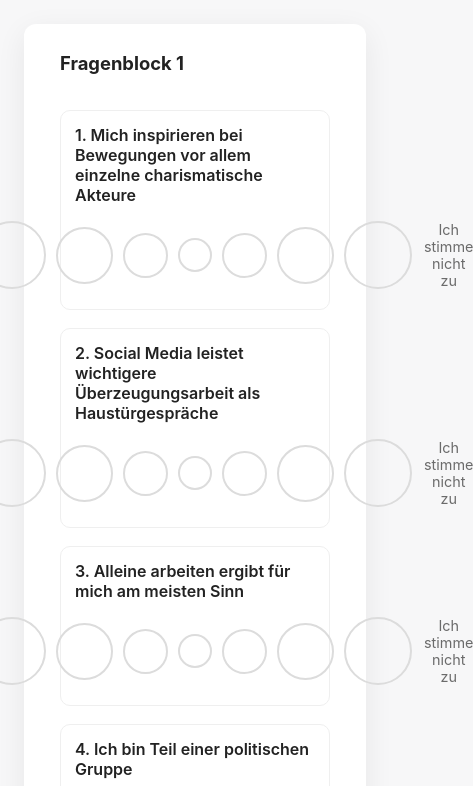
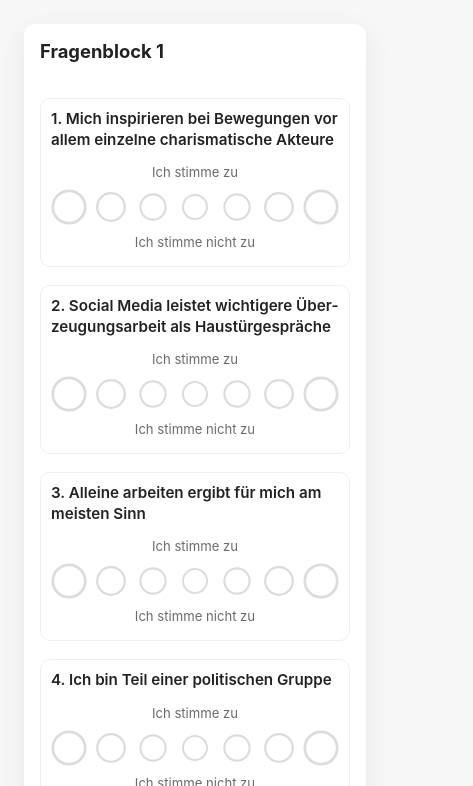
Before and after one commit to thjabs/16PoliticalPersonalities, a plain HTML site: page index.html in a window 390 px wide. Both pictures are taken after a click on the button "Start". Shown: the top 786 px of the page, 473 px wide, since content can reach past the window. Drawn offline with Linux system fonts and the light colour scheme.

Commit message:
Update CSS für Mobile

```diff
--- a/style.css
+++ b/style.css
@@ -1,3 +1,8 @@
+/* =========================
+   style.css — komplette Version
+   (Basisstyles + Mobile-Fixes für Fragenblöcke)
+   ========================= */
+
 /* Basis-Layout */
 :root {
   --bg: #f7f7f8;
@@ -124,7 +129,7 @@ h2 {
   color: var(--muted);
 }
 
-/* options */
+/* options container */
 .options {
   display: flex;
   gap: 10px;
@@ -155,16 +160,6 @@ h2 {
   box-shadow: 0 6px 18px rgba(211, 47, 47, 0.18);
 }
 
-/* scale labels for each question (left/right) */
-.scale-labels-question {
-  display: flex;
-  justify-content: space-between;
-  color: var(--muted);
-  font-size: 0.95rem;
-  margin-top: 6px;
-  padding: 0 6px;
-}
-
 /* Result */
 .final-letters {
   font-size: 2rem;
@@ -192,12 +187,14 @@ h2 {
   justify-content: center;
   margin-top: 8px;
 }
-/* if you place an <img> inside, make it responsive */
+/* responsive image styling (angepasst - du kannst Werte ändern) */
 .profile-image img {
-  max-width: 220px;
+  max-width: 360px;
+  width: 100%;
   height: auto;
-  border-radius: 8px;
+  border-radius: 10px;
   display: block;
+  box-shadow: 0 8px 24px rgba(0, 0, 0, 0.12);
 }
 
 /* dimensions explanation */
@@ -224,8 +221,8 @@ h2 {
 }
 
 /* --------------------------------------------------
-   Accessibility-friendly: native radio inputs still im DOM,
-   but visually hidden (keeps keyboard/screenreader support).
+   Accessibility-friendly: native radio inputs im DOM,
+   aber visuell verborgen (Screenreader & Tastatur erhalten).
    -------------------------------------------------- */
 .option input {
   position: absolute !important;
@@ -253,3 +250,143 @@ h2 {
   outline: none;
   box-shadow: none;
 }
+
+/* --------------------------------------------------
+   Responsive-Fixes: nur für die Quiz/Fragen-Bereiche
+   Wir greifen gezielt nur bei Sektionen an, deren id mit "quiz" beginnt.
+   Dadurch bleiben Intro- und Ergebnis-Seite unverändert.
+   -------------------------------------------------- */
+
+@media (max-width: 640px) {
+  /* Reduziere Innenabstand in den Quiz-Karten etwas */
+  section[id^="quiz"] .screen,
+  section[id^="quiz"] {
+    padding: 16px;
+    box-sizing: border-box;
+  }
+
+  /* Fragen kompakter und lesbarer machen */
+  section[id^="quiz"] .question {
+    padding: 10px;
+    gap: 8px;
+  }
+
+  /* Frage-Text: kleiner, besser umbrechend */
+  section[id^="quiz"] .q-text {
+    font-size: 1rem;
+    line-height: 1.35;
+    word-break: break-word;
+    overflow-wrap: anywhere;
+    hyphens: auto;
+  }
+
+  /*
+    Likert-Row: erlaubt Umbruch und zentriert die Elemente.
+    Wichtig: die left/right labels sitzen jetzt neben der Skala und müssen
+    auf kleinen Bildschirmen weniger Platz einnehmen.
+  */
+  section[id^="quiz"] .scale-row {
+    display: flex;
+    align-items: center;
+    justify-content: center;
+    gap: 10px;
+    flex-wrap: wrap; /* Erlaubt Umbruch der Optionen auf mehrere Zeilen */
+  }
+
+  /* Labels links/rechts: kleiner, mehrbreitiger, umbrechbar */
+  section[id^="quiz"] .scale-left-label,
+  section[id^="quiz"] .scale-right-label {
+    width: auto; /* flexibel */
+    max-width: 36%;
+    text-align: center;
+    font-size: 0.88rem;
+    color: var(--muted);
+    white-space: normal;
+    word-break: break-word;
+  }
+
+  /* Optionscontainer: erlaubt Umbruch */
+  section[id^="quiz"] .options {
+    justify-content: center;
+    gap: 8px;
+    flex-wrap: wrap;
+    max-width: 100%;
+  }
+
+  /* Kreise: Wir begrenzen die max-width / max-height, damit Inline-Styles
+     vom JS nicht zu groß wirken auf kleinen Displays.
+     max-width / max-height beeinflussen sogar Inline width/height durch CSS constraints. */
+  section[id^="quiz"] .option {
+    /* Verbessert Touch-Bedienbarkeit durch Mindestgröße, aber verhindert zu große Kreise */
+    min-width: 28px;
+    min-height: 28px;
+    max-width: 48px; /* Kappe die Breite */
+    max-height: 48px; /* Kappe die Höhe */
+    width: auto !important; /* erlaubt max-width Anwendung */
+    height: auto !important;
+    margin: 4px;
+    border-width: 2px;
+  }
+
+  /* Falls du die Radius-Stufen mit transform verwendest, reduzieren wir die Extreme */
+  section[id^="quiz"] .option:first-child,
+  section[id^="quiz"] .option:last-child {
+    transform: scale(1.35);
+  }
+  section[id^="quiz"] .option:nth-child(2),
+  section[id^="quiz"] .option:nth-last-child(2) {
+    transform: scale(1.15);
+  }
+  section[id^="quiz"] .option:nth-child(3),
+  section[id^="quiz"] .option:nth-last-child(3) {
+    transform: scale(1.05);
+  }
+
+  /* Labels unterhalb der Skala (link/rechts) - falls zusätzlich benötigt */
+  section[id^="quiz"] .scale-labels-question {
+    display: none; /* wir nutzen nur die neben der Skala stehenden Labels */
+  }
+
+  /* Aktionen/Buttons: Platzsparender, nebeneinander aber responsiv */
+  section[id^="quiz"] .actions {
+    justify-content: center;
+    gap: 10px;
+    flex-wrap: wrap;
+  }
+  section[id^="quiz"] .actions .btn {
+    min-width: 100px;
+    padding: 10px 12px;
+  }
+}
+
+/* Extra small screens: nochmals feinjustieren */
+@media (max-width: 400px) {
+  section[id^="quiz"] .q-text {
+    font-size: 0.95rem;
+  }
+  section[id^="quiz"] .scale-left-label,
+  section[id^="quiz"] .scale-right-label {
+    font-size: 0.82rem;
+    max-width: 44%;
+  }
+  section[id^="quiz"] .option {
+    max-width: 42px;
+    max-height: 42px;
+    min-width: 26px;
+    min-height: 26px;
+  }
+}
+
+/* Optional: größere Displays — leicht größere Kreise erlauben */
+@media (min-width: 1200px) {
+  .profile-image img {
+    max-width: 480px;
+  }
+  .option {
+    /* Desktop: Inline Styles from JS bestimmen Größe — hier nur ein maximalwert */
+    max-width: 80px;
+    max-height: 80px;
+  }
+}
+
+/* Ende der Datei */
```
